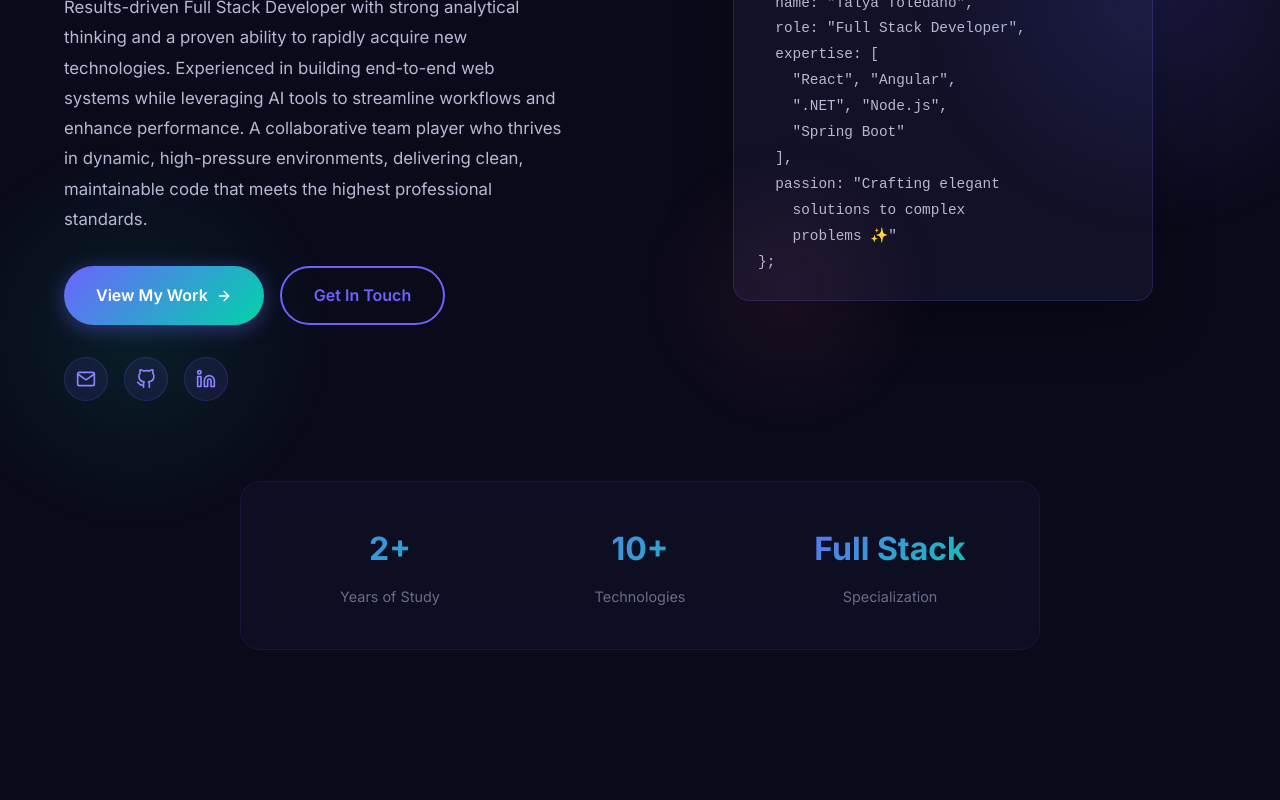
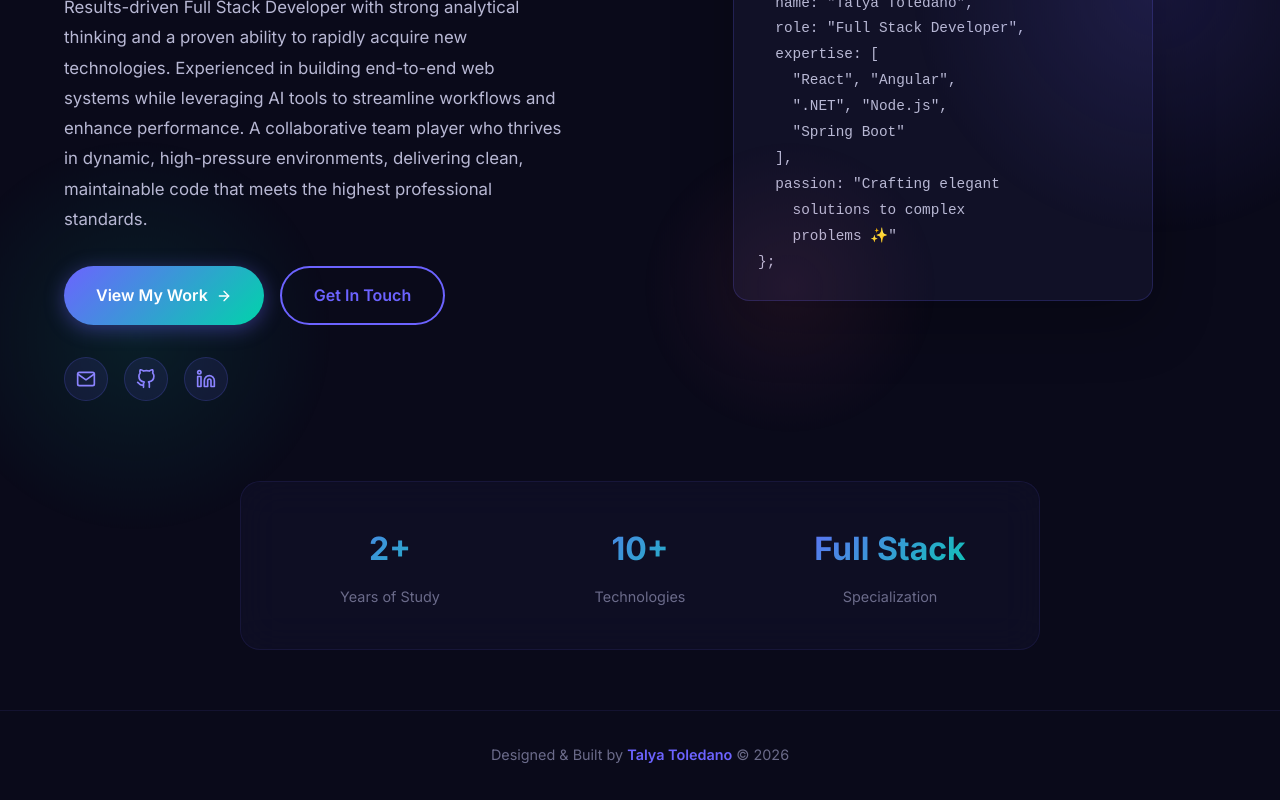
Before and after one commit to talya-git/talya-portfolio, a React (Vite) app: page / in a window 1280 px wide. Shown: the part 362-1162 px from the top of the page. Before the commit the page ends 1012 px from the top, so only its background shows below. Built offline with nearby package versions, Linux system fonts and the light colour scheme; the HTML template or start-up script is replaced by a standard one.

Commit message:
add footer credit

```diff
--- a/src/App.jsx
+++ b/src/App.jsx
@@ -15,8 +15,30 @@ function App() {
         <Route path="/projects" element={<Projects />} />
         <Route path="/contact" element={<Contact />} />
       </Routes>
+      <footer style={styles.footer}>
+        <p style={styles.footerText}>
+          Designed & Built by <span style={styles.footerName}>Talya Toledano</span> © {new Date().getFullYear()}
+        </p>
+      </footer>
     </BrowserRouter>
   );
 }
 
+const styles = {
+  footer: {
+    textAlign: 'center',
+    padding: '32px 24px',
+    borderTop: '1px solid rgba(108, 99, 255, 0.1)',
+    marginTop: '60px'
+  },
+  footerText: {
+    color: '#6b6b8a',
+    fontSize: '0.9rem'
+  },
+  footerName: {
+    color: '#6c63ff',
+    fontWeight: 600
+  }
+};
+
 export default App;
```
